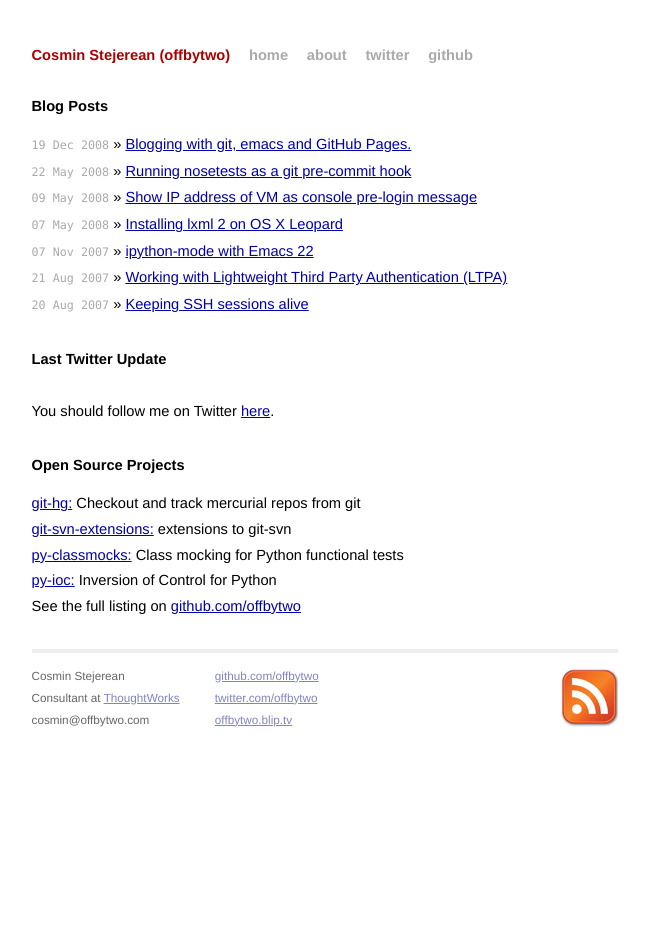
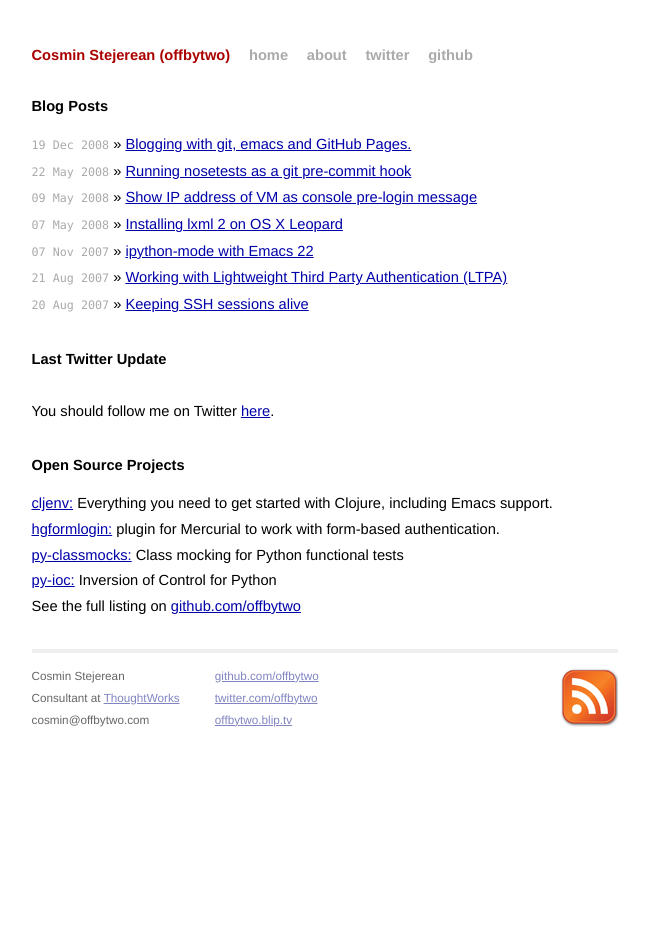
Before and after one commit to cosmin/cosmin.github.io, a Jekyll site: the page built from index.html, in a window 1280 px wide. Shown: the whole page, without its empty margins (315-964 px from the left). Built offline with Jekyll 4.4.1, drawn with Linux system fonts in a browser that asks for light colours.

Commit message:
replaced git-hg and git-svn-extensions with cljenv and hgformlogin

```diff
--- a/index.html
+++ b/index.html
@@ -26,8 +26,8 @@
 
   <h1>Open Source Projects</h1>
   <ul class="posts">
-    <li><a href="http://github.com/offbytwo/git-hg">git-hg:</a> Checkout and track mercurial repos from git</li>
-    <li><a href="http://github.com/offbytwo/git-svn-extensions">git-svn-extensions:</a> extensions to git-svn</li>
+    <li><a href="http://github.com/offbytwo/cljenv">cljenv:</a> Everything you need to get started with Clojure, including Emacs support.</li>
+    <li><a href="http://github.com/offbytwo/hgformlogin">hgformlogin:</a> plugin for Mercurial to work with form-based authentication.</li>
     <li><a href="http://github.com/offbytwo/py-classmocks/">py-classmocks:</a> Class mocking for Python functional tests</li>
     <li><a href="http://github.com/offbytwo/py-ioc/">py-ioc:</a> Inversion of Control for Python</li>
     <li>See the full listing on <a href="http://github.com/offbytwo">github.com/offbytwo</a></li>
```
